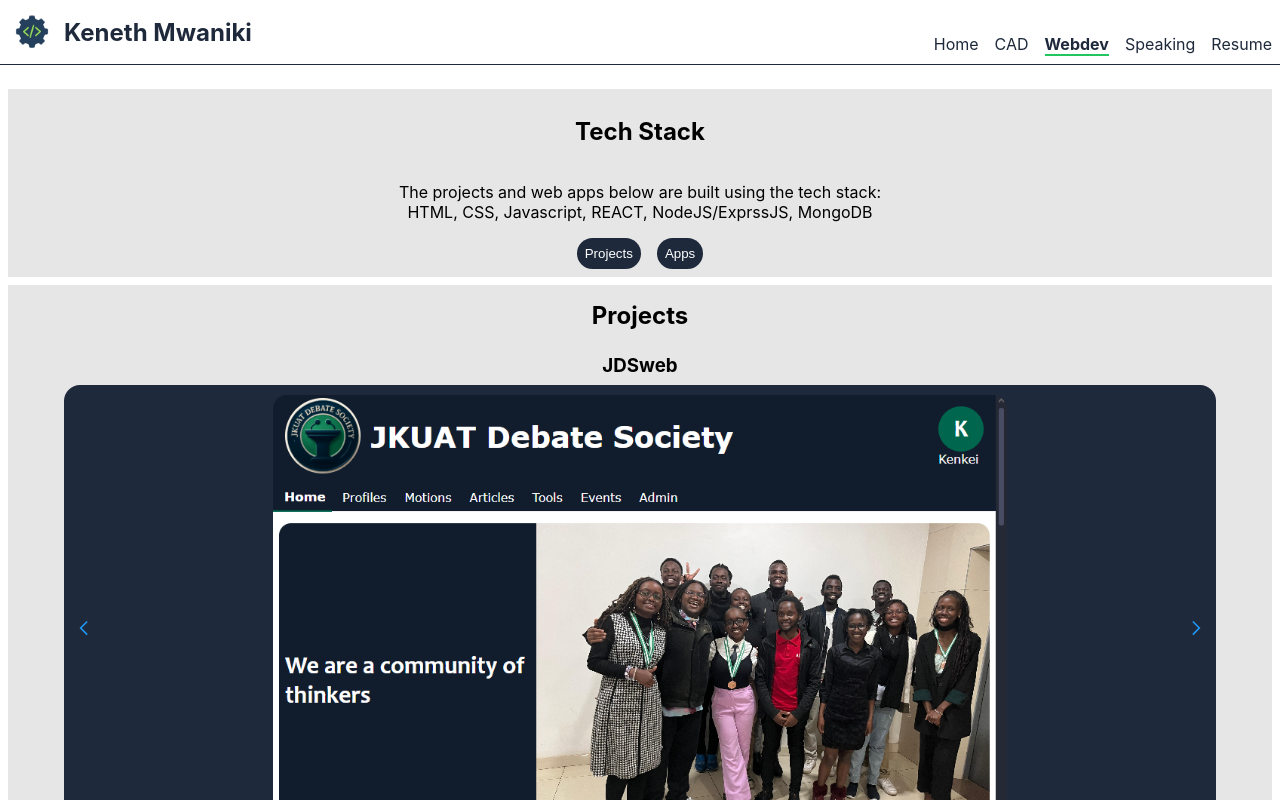
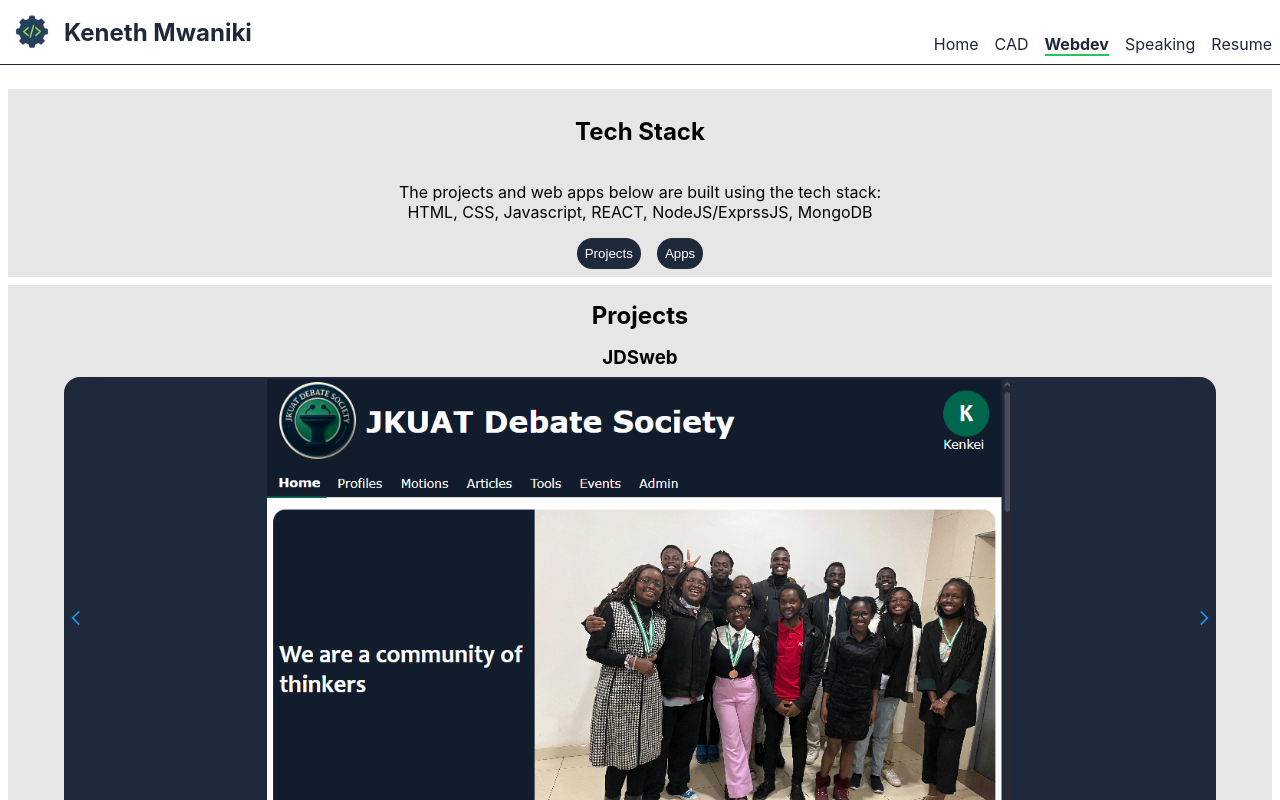
Before and after one commit to Kenkei-un/knkapp, a React (Vite) app: page /webdev in a window 1280 px wide. Shown: the top 800 px of the page. Built offline with nearby package versions, Linux system fonts and the light colour scheme; a web font is replaced by a local one.

Commit message:
Carousel UI update
-Touch swiping
-Mouse drag swiping
-Swiping fade animation
-Home skill card animation bug fix
-

```diff
--- a/src/Tools/Slider.jsx
+++ b/src/Tools/Slider.jsx
@@ -6,7 +6,36 @@
     const [currentSlide,setCurrentSlide]=useState(0);
     const [currentImageSlide,setCurrentImageSlide]=useState(0);
     const [view,setView]=useState(false);
+    let startX=0;
+    let endX=0;
 
+    function handleTouchStart(e){
+        startX=e.touches[0].clientX;
+    }
+    function handleTouchEnd(e){
+        endX=e.changedTouches[0].clientX;
+        swipe();
+    }
+    function handleMouseDown(e){
+        startX=e.clientX;
+    }
+    function handleMouseUp(e){
+        endX=e.clientX;
+        swipe();
+    }
+    function swipe(){
+        let l=endX-startX;
+        if(source!=='CAD'){
+            if(l>=30)
+                inext();
+            else if(l<=-30) iprev();
+        }
+        else{
+            if(l>=30)
+                next();
+            else if(l<=-30) prev();
+        }
+    }
     function prev(){
         if(currentSlide===0) setCurrentSlide(slides.length-1);
         else setCurrentSlide(currentSlide-1);
@@ -37,23 +66,33 @@
     return(
         <>{
             source==='CAD'?
-        <div className="carousel">
+        <div className="carousel" onTouchStart={handleTouchStart} onTouchEnd={handleTouchEnd} onMouseDown={handleMouseDown} onMouseUp={handleMouseUp}>
 
             <Lightbox image={slides[currentSlide].image} view={view} setView={setView}/>
             <button onClick={prev}><FcPrevious/></button>
-            <div>
-            <img src={slides[currentSlide].image} alt="Slide" onClick={()=>setView(!view)}/>
-            <div className="caption">{slides[currentSlide].text}</div>
-            </div>
+
+            {slides.map((im,index)=>{
+                const active=index===currentSlide;
+                return(
+                <div key={index} style={{display:active?'block':'none'}}>
+                <img src={im.image} alt="Slide" onClick={()=>setView(!view)}/>
+                <div className="caption">{im.text}</div>
+                </div>)})
+            }
+
             <button onClick={next}><FcNext/></button>
         </div>
-        :<div className="carousel">
+        :<div className="carousel" onTouchStart={handleTouchStart} onTouchEnd={handleTouchEnd} onMouseDown={handleMouseDown} onMouseUp={handleMouseUp} >
             <Lightbox image={slides[currentSlide].image[currentImageSlide]} view={view} setView={setView}/>
             <button onClick={iprev}><FcPrevious/></button>
-            <div className="carouselImageFrame">
-            <img src={slides[currentSlide].image[currentImageSlide]} alt="Slide" onClick={()=>setView(!view)}/>
-            <div className="caption">{slides[currentSlide].text}</div>
-            </div>
+            {slides[currentSlide].image.map((im,index)=>{
+                const active=index===currentImageSlide;
+                return(
+                <div className="carouselImageFrame" key={index} style={{display:active?'flex':'none'}}>
+                <img src={im} alt="Slide" onClick={()=>setView(!view)}/>
+                <div className="caption">{slides[currentSlide].text}</div>
+                </div>)})
+            }
             <button onClick={inext}><FcNext/></button>
         </div>}
         </>
--- a/src/index.css
+++ b/src/index.css
@@ -21,10 +21,14 @@
 }
 @keyframes skill{
   from{opacity: 0; transform: rotateX(360deg);}
-  from{opacity: 1; transform: rotateX(0deg);}
+  to{opacity: 1; transform: rotateX(0deg);}
 }
 @keyframes glow{
   50%{color: var(--accent1);}
+}
+@keyframes sliding{
+  from{opacity: 0; scale: 0;}
+  to{opacity: 1; scale: 1;}
 }
 section{
   animation: section-in 1.5s;
@@ -283,6 +287,7 @@
 }
 .carousel img{
   height: 35vw;
+  animation: sliding 1s;
 }
 .carousel button{
   padding: 0.2rem;
@@ -326,12 +331,13 @@
   text-align: left;
 }
 .webdevProject{
-  padding: 0.5rem;
+  padding-left: 0;
+  padding-right: 0;
 }
 .webdevProject .carousel{
   background-color: var(--brand);
   color: var(--whitebg);
-  padding: 0.5rem;
+  padding: 0;
   border-radius: 1rem;
   justify-content: center;
   box-sizing: border-box;
@@ -340,16 +346,20 @@
 .webdevProject .carousel button{
   padding: none;
   background-color: var(--transparent);
-
+  margin: none;
 }
 .webdevProject .carousel .carouselImageFrame{
   flex-grow: 1;
-  height: 100%;
+  height: 60vh;
+  display: flex;
+  flex-direction: column;
+  padding-bottom: 0.5rem;
 }
 .webdevProject .carousel img{
   width: auto;
   object-fit:contain;
   border: 2px solid var(--brand);
+  flex-grow: 1;
 }
 
 /* mobile settings */
```
